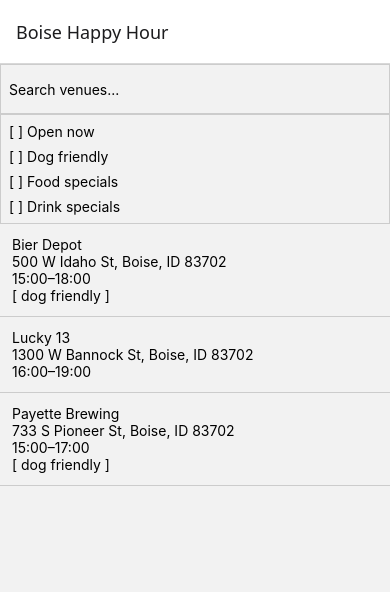
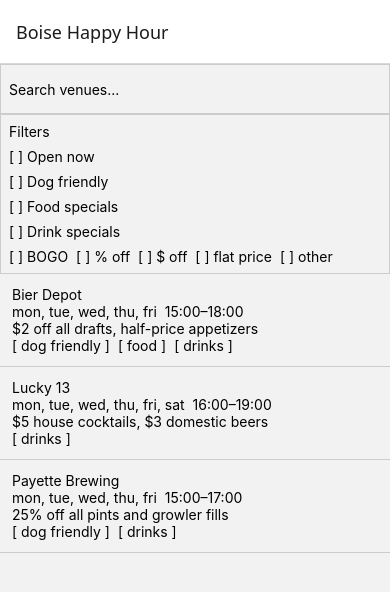
Before and after one commit to HeatherHaylett/BoiseHappyHour, a React Native app: screen /VenueList in a window 390 px wide. Shown: the top 592 px of the page. Built offline with nearby package versions, Linux system fonts and the light colour scheme.

Commit message:
Update UI

```diff
--- a/src/screens/VenueDetailScreen.tsx
+++ b/src/screens/VenueDetailScreen.tsx
@@ -1,5 +1,7 @@
-import { View, Text, StyleSheet } from 'react-native';
-import { useRoute, RouteProp } from '@react-navigation/native';
+import {
+  View, Text, TouchableOpacity, Linking, StyleSheet,
+} from 'react-native';
+import { useRoute, RouteProp, useNavigation } from '@react-navigation/native';
 import { RootStackParamList, Venue } from '@/types';
 import venues from '../../data/venues.json';
 
@@ -9,33 +11,60 @@
 
 export default function VenueDetailScreen() {
   const route = useRoute<Route>();
+  const navigation = useNavigation();
   const venue = allVenues.find((v) => v.id === route.params.venueId);
 
   if (!venue) {
     return (
       <View style={styles.container}>
         <Text>Venue not found.</Text>
+        <TouchableOpacity onPress={() => navigation.goBack()}>
+          <Text>[ back ]</Text>
+        </TouchableOpacity>
       </View>
     );
+  }
+
+  function openAddress() {
+    Linking.openURL(`https://maps.apple.com/?q=${encodeURIComponent(venue!.address)}`);
+  }
+
+  function openPhone() {
+    Linking.openURL(`tel:${venue!.phone}`);
+  }
+
+  function openWebsite() {
+    Linking.openURL(venue!.website!);
   }
 
   return (
     <View style={styles.container}>
       <View style={styles.section}>
         <Text>{venue.name}</Text>
-        <Text>{venue.address}</Text>
-        {venue.phone ? <Text>{venue.phone}</Text> : null}
-        {venue.website ? <Text>{venue.website}</Text> : null}
+        <TouchableOpacity onPress={openAddress}>
+          <Text>{venue.address}</Text>
+        </TouchableOpacity>
+        {venue.phone ? (
+          <TouchableOpacity onPress={openPhone}>
+            <Text>{venue.phone}</Text>
+          </TouchableOpacity>
+        ) : null}
+        {venue.website ? (
+          <TouchableOpacity onPress={openWebsite}>
+            <Text>{venue.website}</Text>
+          </TouchableOpacity>
+        ) : null}
       </View>
       <View style={styles.section}>
-        <Text>Happy hour: {venue.happyHourStart}–{venue.happyHourEnd}</Text>
         <Text>Days: {venue.happyHourDays.join(', ')}</Text>
+        <Text>Hours: {venue.happyHourStart}–{venue.happyHourEnd}</Text>
         <Text>{venue.dealDescription}</Text>
+        <Text>Deal types: {venue.dealTypes.join(', ')}</Text>
       </View>
       <View style={styles.section}>
-        {venue.hasFoodSpecials && <Text>[ food specials ]</Text>}
-        {venue.hasDrinkSpecials && <Text>[ drink specials ]</Text>}
-        {venue.dogFriendly && <Text>[ dog friendly ]</Text>}
+        <Text>Food specials: {venue.hasFoodSpecials ? 'yes' : 'no'}</Text>
+        <Text>Drink specials: {venue.hasDrinkSpecials ? 'yes' : 'no'}</Text>
+        <Text>Dog friendly: {venue.dogFriendly ? 'yes' : 'no'}</Text>
       </View>
       <View style={styles.section}>
         <Text>Last verified: {venue.lastVerified}</Text>
--- a/src/screens/VenueListScreen.tsx
+++ b/src/screens/VenueListScreen.tsx
@@ -1,4 +1,4 @@
-import { useState } from 'react';
+import { useState, useMemo } from 'react';
 import {
   View,
   Text,
@@ -14,8 +14,18 @@
   FilterState,
   defaultFilters,
   Venue,
+  DealType,
 } from '@/types';
 import { useVenues } from '@/hooks/useVenues';
+import { isVenueOpenNow } from '@/utils/timeHelpers';
+
+const DEAL_TYPE_LABELS: Record<DealType, string> = {
+  BOGO: 'BOGO',
+  percent_off: '% off',
+  dollar_off: '$ off',
+  flat_price: 'flat price',
+  other: 'other',
+};
 
 type Nav = NativeStackNavigationProp<RootStackParamList, 'VenueList'>;
 
@@ -28,6 +38,26 @@
     setFilters((prev) => ({ ...prev, [key]: !prev[key] }));
   }
 
+  function toggleDealType(dt: DealType) {
+    setFilters((prev) => {
+      const active = prev.dealTypes.includes(dt);
+      return {
+        ...prev,
+        dealTypes: active ? prev.dealTypes.filter((d) => d !== dt) : [...prev.dealTypes, dt],
+      };
+    });
+  }
+
+  const filterCount = useMemo(() => {
+    let count = 0;
+    if (filters.openNow) count += 1;
+    if (filters.dogFriendly) count += 1;
+    if (filters.hasFoodSpecials) count += 1;
+    if (filters.hasDrinkSpecials) count += 1;
+    count += filters.dealTypes.length;
+    return count;
+  }, [filters]);
+
   function renderItem({ item }: { item: Venue }) {
     return (
       <TouchableOpacity
@@ -35,9 +65,14 @@
         onPress={() => navigation.navigate('VenueDetail', { venueId: item.id })}
       >
         <Text>{item.name}</Text>
-        <Text>{item.address}</Text>
-        <Text>{item.happyHourStart}–{item.happyHourEnd}</Text>
-        {item.dogFriendly && <Text>[ dog friendly ]</Text>}
+        <Text>{item.happyHourDays.join(', ')}  {item.happyHourStart}–{item.happyHourEnd}</Text>
+        <Text>{item.dealDescription}</Text>
+        <View style={styles.badges}>
+          {isVenueOpenNow(item) && <Text>[ open now ]</Text>}
+          {item.dogFriendly && <Text>[ dog friendly ]</Text>}
+          {item.hasFoodSpecials && <Text>[ food ]</Text>}
+          {item.hasDrinkSpecials && <Text>[ drinks ]</Text>}
+        </View>
       </TouchableOpacity>
     );
   }
@@ -53,6 +88,14 @@
         />
       </View>
       <View style={styles.filters}>
+        <View style={styles.filterHeader}>
+          <Text>{filterCount > 0 ? `Filters (${filterCount})` : 'Filters'}</Text>
+          {filterCount > 0 && (
+            <TouchableOpacity onPress={() => setFilters(defaultFilters)}>
+              <Text>[ clear all ]</Text>
+            </TouchableOpacity>
+          )}
+        </View>
         <TouchableOpacity onPress={() => toggle('openNow')}>
           <Text>{filters.openNow ? '[x]' : '[ ]'} Open now</Text>
         </TouchableOpacity>
@@ -65,6 +108,13 @@
         <TouchableOpacity onPress={() => toggle('hasDrinkSpecials')}>
           <Text>{filters.hasDrinkSpecials ? '[x]' : '[ ]'} Drink specials</Text>
         </TouchableOpacity>
+        <View style={styles.dealTypes}>
+          {(Object.keys(DEAL_TYPE_LABELS) as DealType[]).map((dt) => (
+            <TouchableOpacity key={dt} onPress={() => toggleDealType(dt)}>
+              <Text>{filters.dealTypes.includes(dt) ? '[x]' : '[ ]'} {DEAL_TYPE_LABELS[dt]}</Text>
+            </TouchableOpacity>
+          ))}
+        </View>
       </View>
       <FlatList
         data={venues}
@@ -94,11 +144,24 @@
     padding: 8,
     gap: 8,
   },
+  filterHeader: {
+    flexDirection: 'row',
+    gap: 16,
+  },
+  dealTypes: {
+    flexDirection: 'row',
+    flexWrap: 'wrap',
+    gap: 8,
+  },
   row: {
     borderBottomWidth: 1,
     borderBottomColor: '#ccc',
     padding: 12,
   },
+  badges: {
+    flexDirection: 'row',
+    gap: 8,
+  },
   empty: {
     padding: 16,
   },
```
